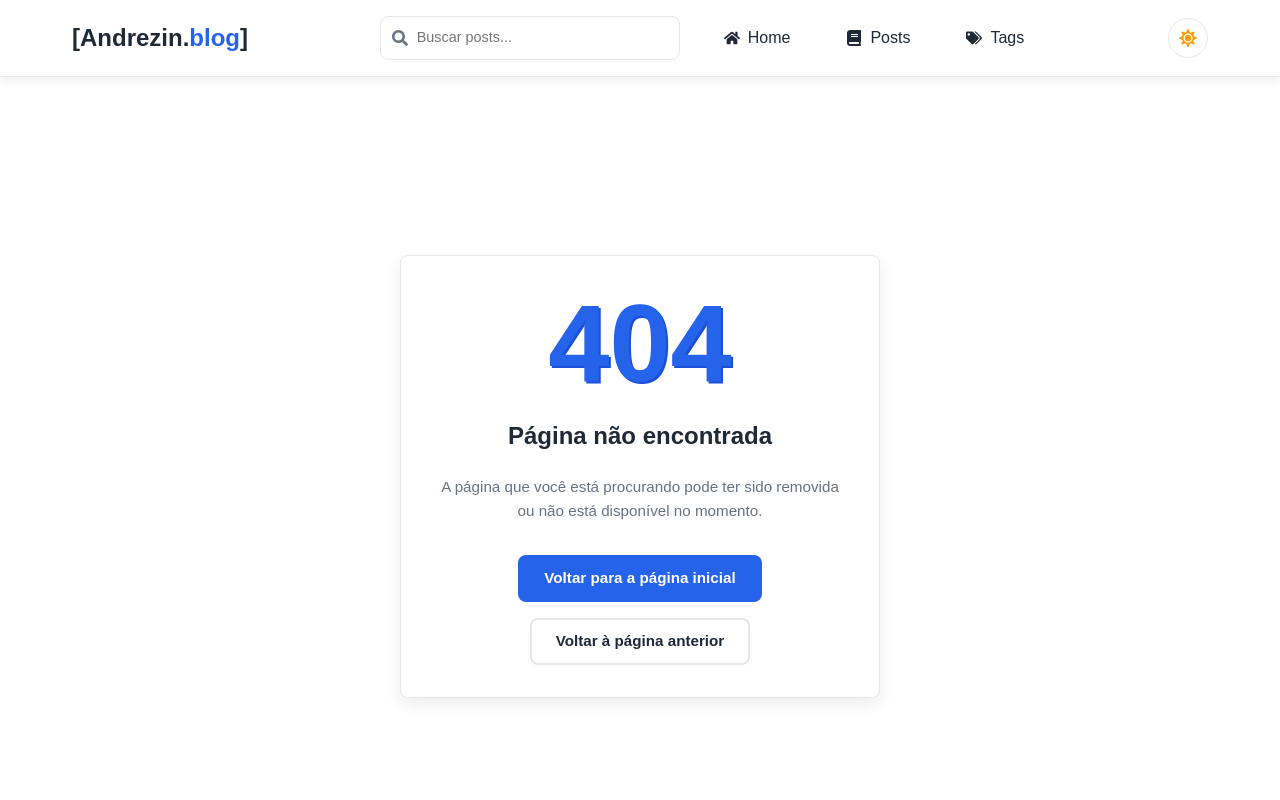
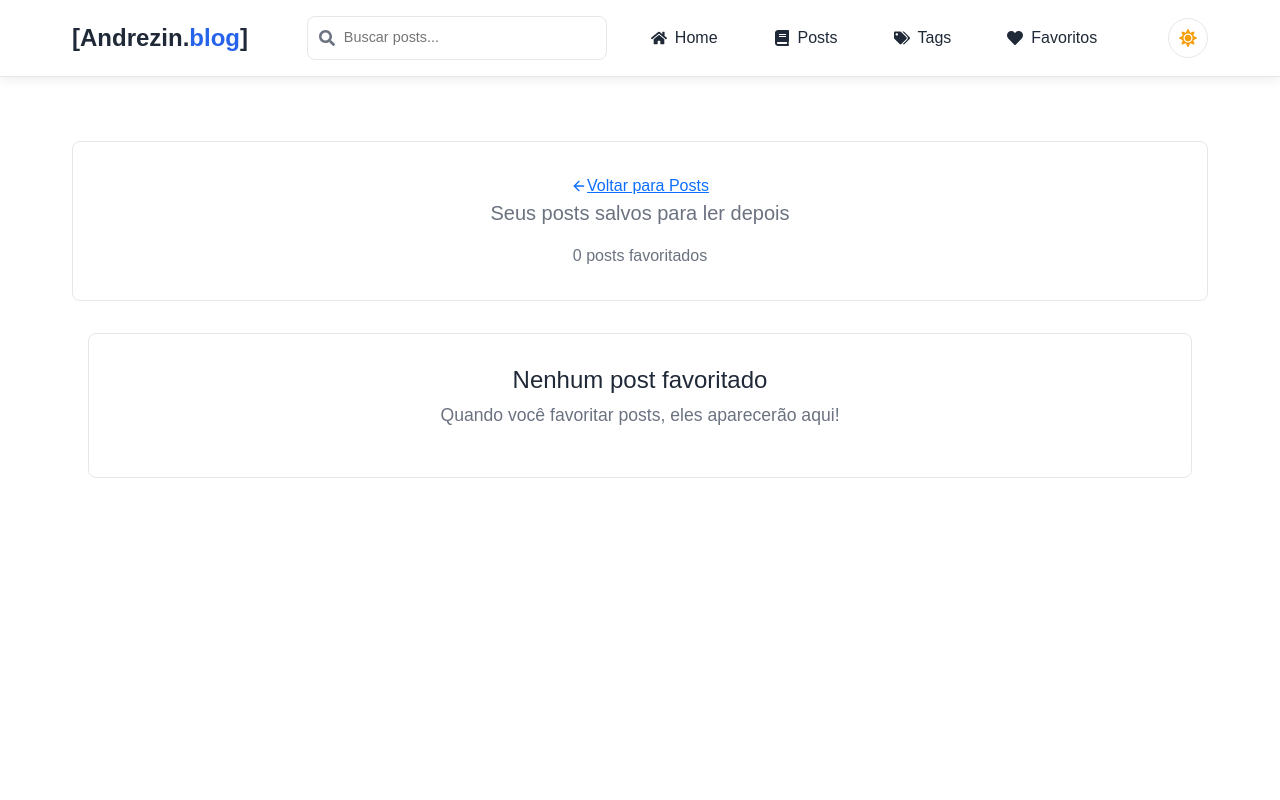
Before and after one commit to Andrezinrc/dev-mini-blog, a React (Vite) app: page /favorites in a window 1280 px wide. Shown: the top 800 px of the page. Built offline with nearby package versions, Linux system fonts and the light colour scheme.

Commit message:
feat: Cria página /favorites para posts favoritados

```diff
--- a/src/App.jsx
+++ b/src/App.jsx
@@ -33,6 +33,7 @@ export default function App() {
               <Route path="/post/:slug" element={<Pages.Post />} />
               <Route path="/tags" element={<Pages.Tags />} />
               <Route path="/tags/:tagName" element={<Pages.TagPosts />} />
+              <Route path="/favorites" element={<Pages.Favorites />} />
               <Route path="*" element={<Pages.NotFound />} />
             </Routes>
           )}
--- a/src/components/Header/Header.jsx
+++ b/src/components/Header/Header.jsx
@@ -1,7 +1,18 @@
 import { useState, useEffect } from 'react';
 import { Link } from 'react-router-dom';
 import { useTheme } from '../../hooks/useTheme';
-import { FaSun, FaMoon, FaBars, FaTimes, FaBook, FaEdit, FaHome, FaInfoCircle, FaSearch, FaTags } from 'react-icons/fa';
+import {
+  FaSun,
+  FaMoon,
+  FaBars,
+  FaTimes,
+  FaBook,
+  FaEdit,
+  FaHome,
+  FaInfoCircle,
+  FaSearch,
+  FaTags,
+  FaHeart } from 'react-icons/fa';
 import { blogAPI } from '../../api';
 import styles from './Header.module.css';
 
@@ -132,6 +143,10 @@ export default function Header() {
                 <FaTags className={styles.navIcon} />
                 Tags
               </Link>
+              <Link to="/favorites" className={styles.navLink}>
+                <FaHeart className={styles.navIcon} />
+                Favoritos
+              </Link>
             </nav>
           </div>
 
@@ -183,6 +198,10 @@ export default function Header() {
                 <FaTags className={styles.mobileIcon} />
                 Tags
               </Link>
+              <Link to="/favorites" className={styles.navLink}>
+                <FaHeart className={styles.navIcon} />
+                Favoritos
+              </Link>
             </nav>
 
             <div className={`${styles.mobileSearchResults} ${showResults ? styles.active : ''}`}>
--- /dev/null
+++ b/src/pages/Favorites/Favorites.jsx
@@ -0,0 +1,87 @@
+import { useState, useEffect } from 'react';
+import { useNavigate } from 'react-router-dom';
+import styles from '../../styles/shared/posts/Posts.module.css';
+import {blogAPI} from '../../api';
+import {usePostsLogic} from '../../hooks/usePostsLogic';
+import PostsHeader from '../../components/Posts/PostsHeader';
+import PostsGrid from '../../components/Posts/PostsGrid';
+import ShareModal from '../../components/Posts/ShareModal';
+
+export default function Favorites() {
+  const [favoritePosts, setFavoritePosts] = useState([]);
+  const [loading, setLoading] = useState(true);
+  const [error, setError] = useState(null);
+
+  const navigate = useNavigate();
+
+  const {
+    shareModal,
+    favorites,
+    handleShareClick,
+    handleCloseShareModal,
+    handleShare,
+    handleCopyLink,
+    handleFavoriteUpdate
+  } = usePostsLogic();
+
+  useEffect(() => {
+    loadFavoritePosts();
+  }, [favorites]);
+
+  async function loadFavoritePosts() {
+    try {
+      setError(null);
+      const data = await blogAPI.getPostsList();
+      const allPosts = data.posts || [];
+
+      const filteredFavorites = allPosts.filter(post => favorites[post.id]);
+
+      setFavoritePosts(filteredFavorites);
+    } catch (error) {
+      console.error('Erro ao carregar favoritos:', error);
+      setError('Não foi possível carregar seus favoritos.');
+    } finally {
+      setLoading(false);
+    }
+  }
+
+  const handleRetry = () => {
+    setLoading(true);
+    loadFavoritePosts();
+  };
+
+  return (
+    <div className={styles.page}>
+      <PostsHeader
+        title="Meus Favoritos"
+        subtitle="Seus posts salvos para ler depois"
+        stats={`${favoritePosts.length} post${favoritePosts.length !== 1 ? 's' : ''} favoritado${favoritePosts.length !== 1 ? 's' : ''}`}
+        showBreadcrumb={true}
+        breadcrumbLink="/posts"
+        breadcrumbText="Voltar para Posts"
+      />
+
+      <PostsGrid
+        posts={favoritePosts}
+        loading={loading}
+        error={error}
+        favorites={favorites}
+        onShareClick={handleShareClick}
+        onFavoriteUpdate={handleFavoriteUpdate}
+        dataStructure="default"
+        onRetry={handleRetry}
+        emptyMessage="Nenhum post favoritado"
+        emptySubtitle="Quando você favoritar posts, eles aparecerão aqui!"
+      />
+
+      <ShareModal
+        isOpen={shareModal.open}
+        onClose={handleCloseShareModal}
+        post={shareModal.post}
+        onShare={handleShare}
+        onCopyLink={handleCopyLink}
+        dataStructure="default"
+      />
+    </div>
+  );
+}
--- a/src/routes/pages.js
+++ b/src/routes/pages.js
@@ -4,3 +4,4 @@ export {default as Posts} from '../pages/Posts/Posts';
 export {default as Post} from '../pages/Post/Post';
 export {default as Tags} from '../pages/Tags/Tags';
 export {default as TagPosts} from '../pages/TagPosts/TagPosts';
+export {default as Favorites } from '../pages/Favorites/Favorites';
```
